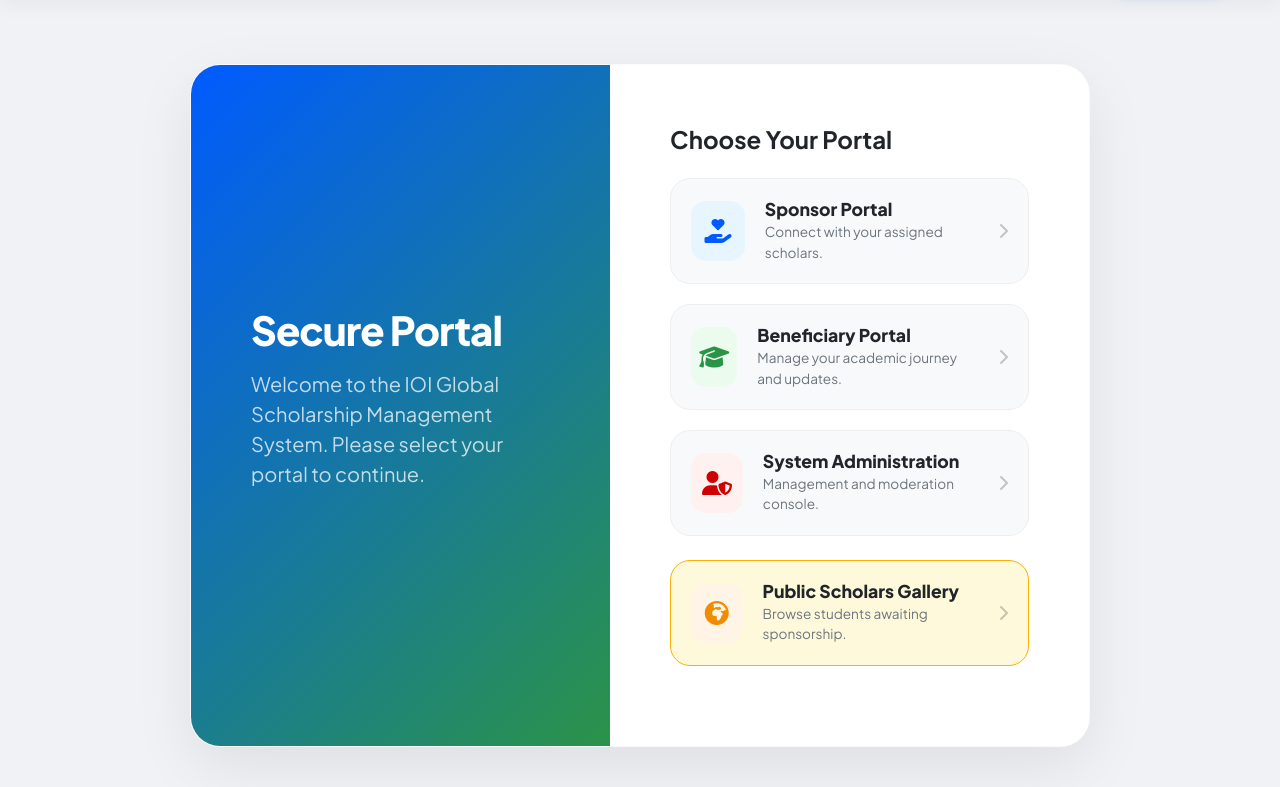
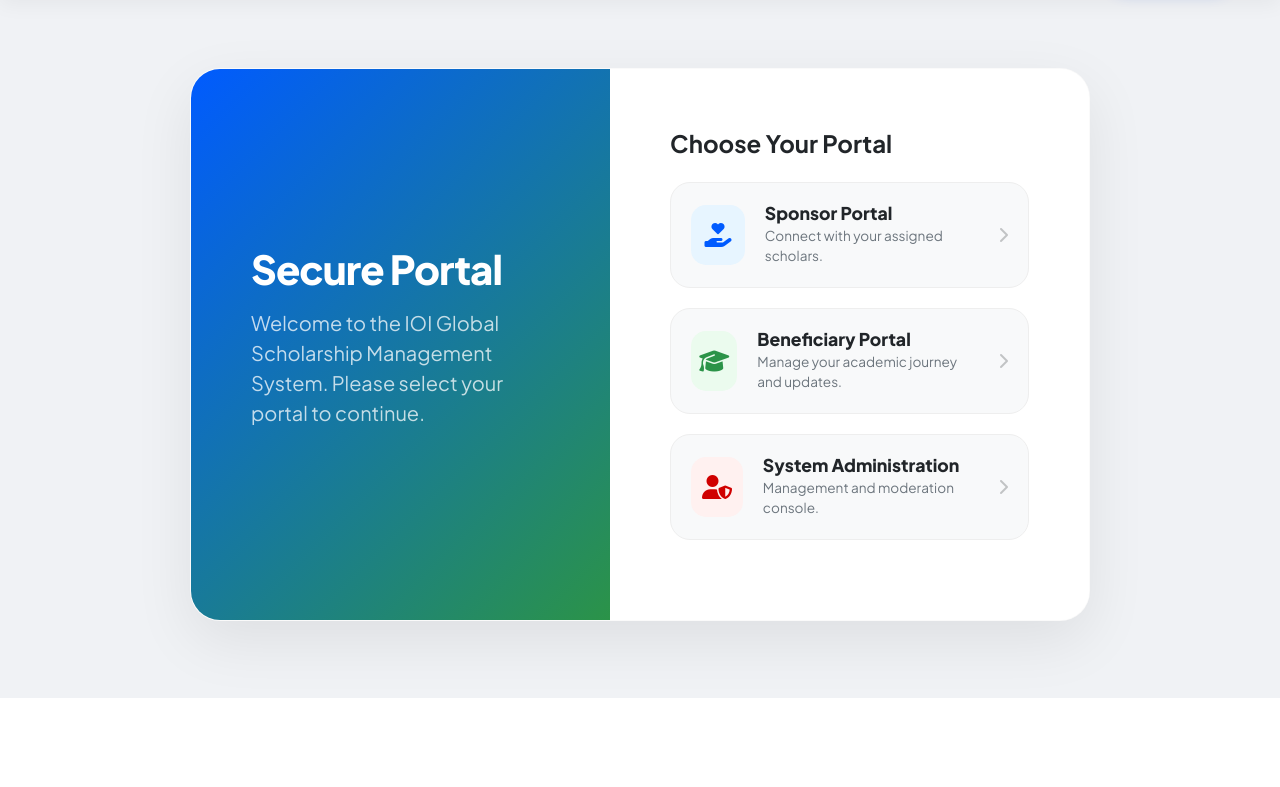
Before and after one commit to kodenyen/ioi-scholarship-system, a PHP site: page / in a window 1280 px wide. Shown: the part 102-889 px from the top of the page. After the commit the page ends 800 px from the top, so only its background shows below. Run offline with PHP 8.4, Linux system fonts and the light colour scheme; data comes from the database, SQL or seed files in the repository; some libraries are stand-ins or nearby versions.

Commit message:
fix: remove home gallery link and restore portfolio target blank

```diff
--- a/views/admin/students/scholarship_requests.php
+++ b/views/admin/students/scholarship_requests.php
@@ -81,7 +81,7 @@
                                 <button type="button" class="btn btn-success fw-bold rounded-pill py-2" style="background-color: #2b9348 !important; border: none !important;" onclick="openInterestModal(<?php echo $student->id; ?>, '<?php echo $student->first_name . ' ' . $student->surname; ?>')">
                                     <i class="fa-solid fa-hand-holding-heart me-2"></i> Sponsor This Student
                                 </button>
-                                <a href="<?php echo URLROOT; ?>/pages/portfolio/<?php echo $student->id; ?>" class="btn-profile">
+                                <a href="<?php echo URLROOT; ?>/pages/portfolio/<?php echo $student->id; ?>" class="btn-profile" target="_blank">
                                     <i class="fa-solid fa-book-open me-2"></i> View Portfolio
                                 </a>
                             </div>
--- a/views/pages/index.php
+++ b/views/pages/index.php
@@ -152,18 +152,6 @@
                 </div>
                 <i class="fa-solid fa-chevron-right ms-auto opacity-25"></i>
             </a>
-
-            <!-- Public Scholarship Requests -->
-            <a href="<?php echo URLROOT; ?>/pages/requests" class="portal-option-item mt-4" style="background: #fff9db; border-color: #fab005;">
-                <div class="portal-icon" style="background: #fff4e6; color: #f08c00;">
-                    <i class="fa-solid fa-earth-africa"></i>
-                </div>
-                <div class="portal-text">
-                    <h6>Public Scholars Gallery</h6>
-                    <p>Browse students awaiting sponsorship.</p>
-                </div>
-                <i class="fa-solid fa-chevron-right ms-auto opacity-25"></i>
-            </a>
         </div>
     </div>
 </div>
```
